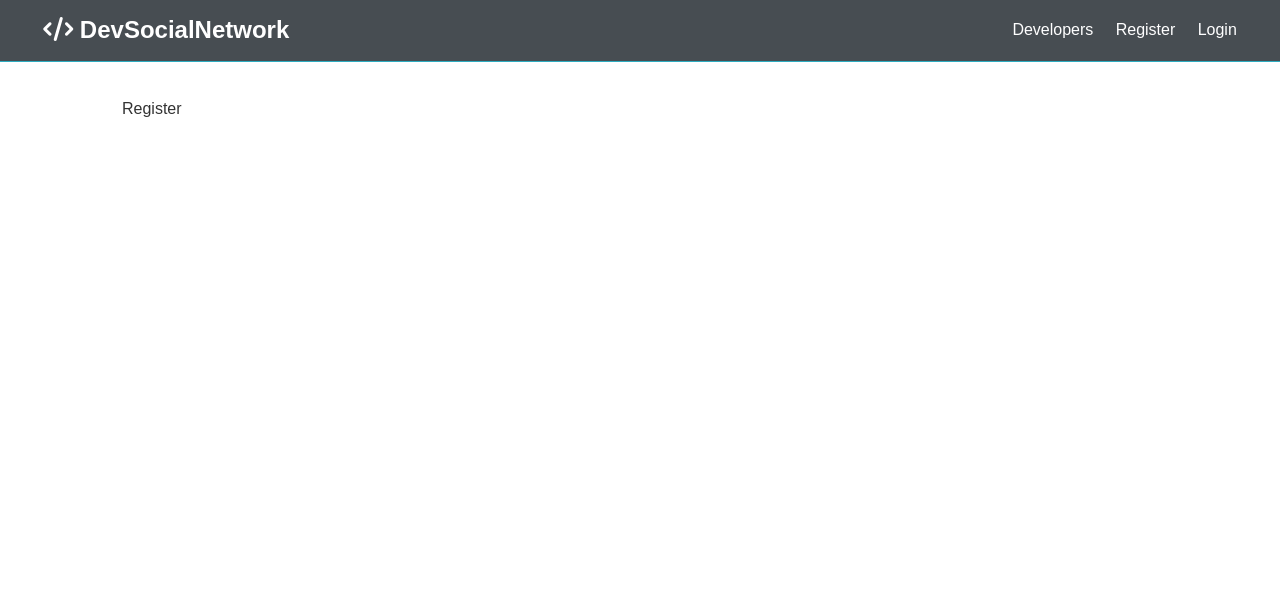
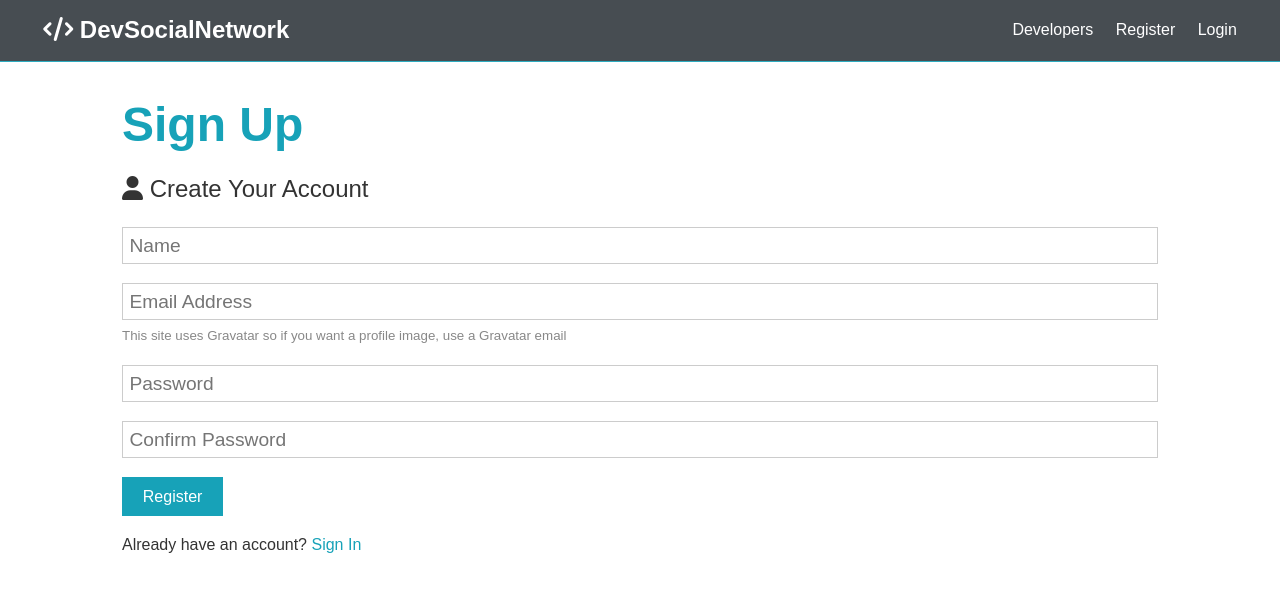
Before and after one commit to caspianzx/SocialNetwork, a React (Create React App) app in the folder client/: page /register in a window 1280 px wide. Shown: the top 592 px of the page. Built offline with nearby package versions, Linux system fonts and the light colour scheme.

Commit message:
implemented register form and useState hooks

```diff
--- a/client/src/components/auth/Register.jsx
+++ b/client/src/components/auth/Register.jsx
@@ -1,7 +1,91 @@
-import React from "react";
+import React, { Fragment, useState } from "react";
 
 const Register = () => {
-  return <div>Register</div>;
+  //using state hooks and array deconstructing
+  //similar to this.formData and this.setState
+  const [formData, setFormData] = useState({
+    name: "",
+    email: "",
+    password: "",
+    password2: ""
+  });
+
+  //deconstructing assignment from formData
+
+  const { name, email, password, password2 } = formData;
+  //set data on change
+  const onChange = e =>
+    setFormData({ ...formData, [e.target.name]: e.target.value });
+
+  const onSubmit = e => {
+    e.preventDefault();
+    if (password !== password2) {
+      console.log("Password do not match");
+    } else {
+      console.log(formData);
+    }
+  };
+
+  return (
+    <Fragment>
+      <h1 className="large text-primary">Sign Up</h1>
+      <p className="lead">
+        <i className="fas fa-user"></i> Create Your Account
+      </p>
+      <form className="form" onSubmit={e => onSubmit(e)}>
+        <div className="form-group">
+          <input
+            type="text"
+            placeholder="Name"
+            name="name"
+            value={name}
+            onChange={e => onChange(e)}
+            required
+          />
+        </div>
+        <div className="form-group">
+          <input
+            type="email"
+            placeholder="Email Address"
+            name="email"
+            value={email}
+            onChange={e => onChange(e)}
+            required
+          />
+          <small className="form-text">
+            This site uses Gravatar so if you want a profile image, use a
+            Gravatar email
+          </small>
+        </div>
+        <div className="form-group">
+          <input
+            type="password"
+            placeholder="Password"
+            name="password"
+            minLength="6"
+            value={password}
+            onChange={e => onChange(e)}
+            required
+          />
+        </div>
+        <div className="form-group">
+          <input
+            type="password"
+            placeholder="Confirm Password"
+            name="password2"
+            minLength="6"
+            value={password2}
+            onChange={e => onChange(e)}
+            required
+          />
+        </div>
+        <input type="submit" className="btn btn-primary" value="Register" />
+      </form>
+      <p className="my-1">
+        Already have an account? <a href="login.html">Sign In</a>
+      </p>
+    </Fragment>
+  );
 };
 
 export default Register;
```
